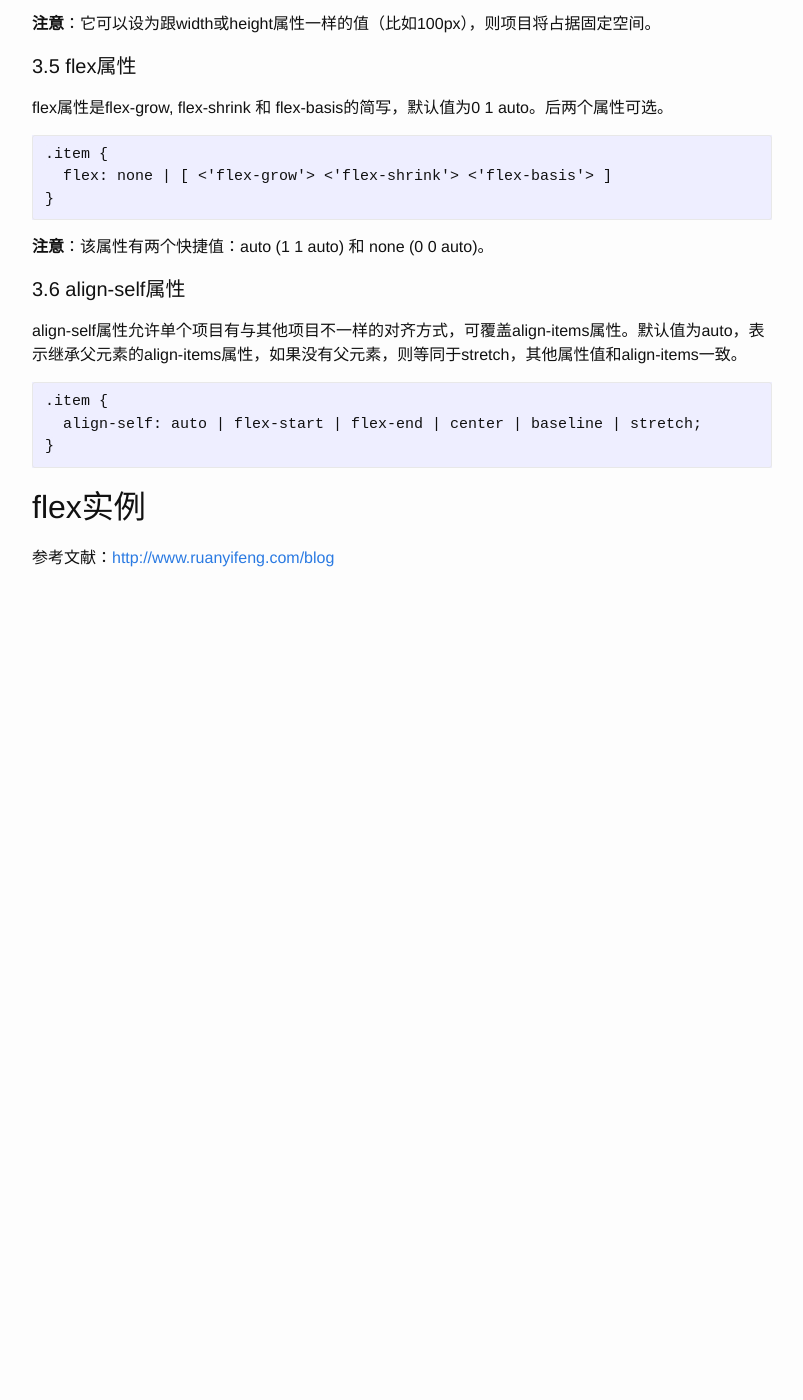
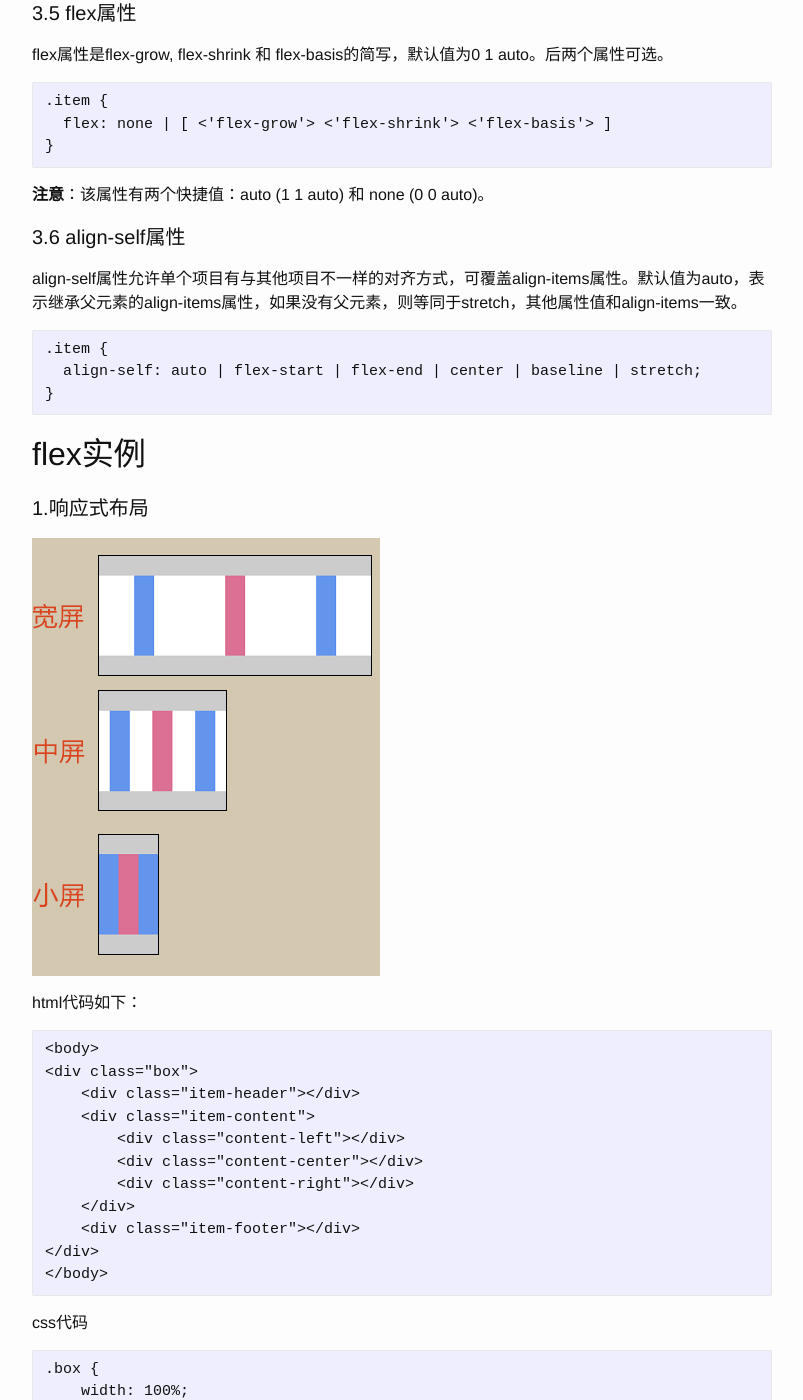
Before and after one commit to Chocolate1002/Chocolate1002.github.io, a Jekyll site: the page built from _posts/2016-04-26-flex.markdown, in a window 1280 px wide and 1400 px high, scrolled down 4620 px. Shown: the whole window, without its empty margins (238-1041 px from the left). Built offline with Jekyll 4.4.1, drawn with Linux system fonts in a browser that asks for light colours; before the commit the page ends 5250 px from its top, so only the background shows below that; some of the changed text lies outside the part shown.

Commit message:
finish the flex

```diff
--- a/_posts/2016-04-26-flex.markdown
+++ b/_posts/2016-04-26-flex.markdown
@@ -26,7 +26,8 @@ Flex是Flexible Box的缩写，意为"弹性布局"，用来为盒状模型提
 
 ### 1.流动布局
 采用flex布局的元素称为容器，它的子元素称为项目
-![flex布局](/img/flex.png)
+![flex布局](/img/flex.jpg)
+
 flex容器默认存在两根轴，主轴（main axis）和侧轴（cross axis）。项目默认沿主轴排列。
 
 ### 2.flex容器属性
@@ -176,4 +177,81 @@ align-self属性允许单个项目有与其他项目不一样的对齐方式，
 
 ## flex实例
 
+#### 1.响应式布局<br/>
+
+![](/img/responsive.jpg)
+
+html代码如下：
+
+    <body>
+    <div class="box">
+        <div class="item-header"></div>
+        <div class="item-content">
+            <div class="content-left"></div>
+            <div class="content-center"></div>
+            <div class="content-right"></div>
+        </div>
+        <div class="item-footer"></div>
+    </div>
+    </body>
+
+css代码
+
+    .box {
+        width: 100%;
+        min-height: 600px;
+        display: flex;
+        display: -webkit-flex;
+        flex-direction: column;
+    }
+    .item-header, .item-footer {
+        width: 100%;
+        background-color: #cccccc;
+        flex: 0 0 100px;
+    }
+    .item-content {
+        display: flex;/*要使content的内容flex布局，则必须给容器content设置为容器*/
+        flex: 1 0 auto;
+        flex-direction: row;
+        justify-content: space-around;
+    }
+    .content-left,
+    .content-right {
+        background-color: cornflowerblue;
+        flex-basis: 100px;
+    }
+    .item-content .content-center {
+        /*flex-grow: 0.5;*/
+        flex-basis: 100px;
+        background-color: palevioletred;
+    }
+
+#### 2.图片居中<br/>
+![](/img/img_center.jpg)
+
+html代码
+
+    <div class="img-box">
+        <img src="xxxxx.jpg">
+    </div>
+    <div class="img-box">
+        <img src="xxxxx.jpg">
+        图文居中
+    </div>
+
+css代码
+
+    .img-box {
+        width: 100px;
+        height: 50px;
+        display: flex;
+        justify-content: center;
+        align-items: center;
+    }
+    .img-box {
+        width: 20px;
+    }
+
+**注意**：flex弹性布局，应当根据实际情况合理使用，可以写网页弹性布局，也可在盒子模型中局部使用，例如实现img标签水平垂直居中。
+
 参考文献：<a href='http://www.ruanyifeng.com/blog/2015/07/flex-grammar.html' target='_black'>http://www.ruanyifeng.com/blog</a>
```
Also changed, not shown: img/flex.jpg (added), img/flex.png (deleted), img/img_center.jpg (added), img/responsive.jpg (added).
